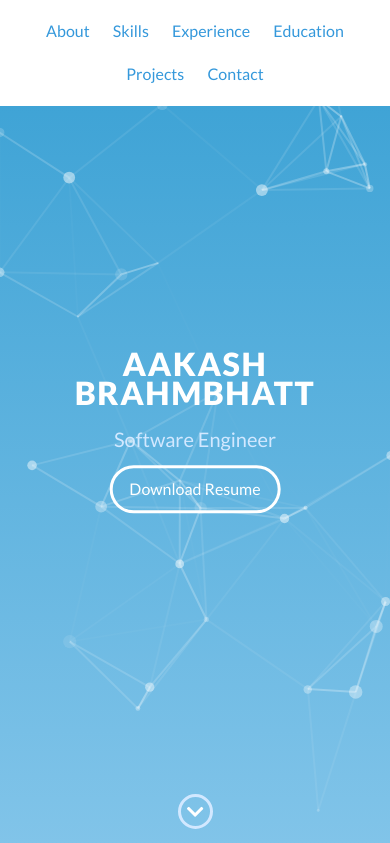
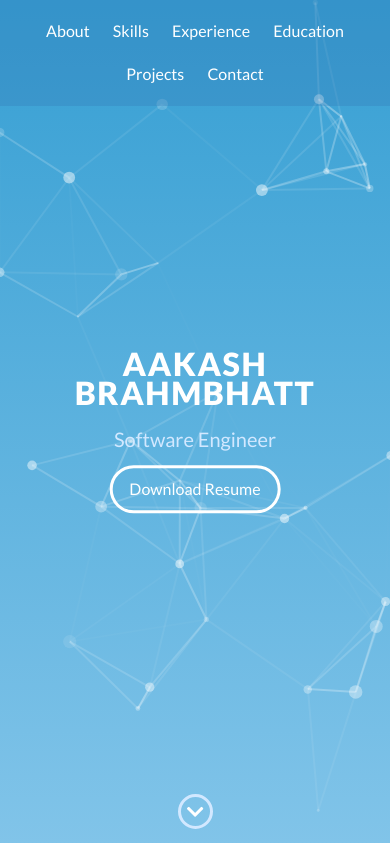
Before and after one commit to akash-2020/devportfolio, a PHP site: page / in a window 390 px wide. Shown: the top 843 px of the page. Run offline with PHP 8.4, Linux system fonts and the light colour scheme; some libraries are stand-ins or nearby versions.

Commit message:
design changes

```diff
--- a/css/style.css
+++ b/css/style.css
@@ -582,6 +582,12 @@ header a:focus {
   #mobile-menu-close {
     display: block;
   } */
+  header ul {
+    background: #337ab750;
+  }
+  header a {
+    color: #ffffff;
+  }
   #menu {
     height: 100%;
     overflow-y: auto;
```
